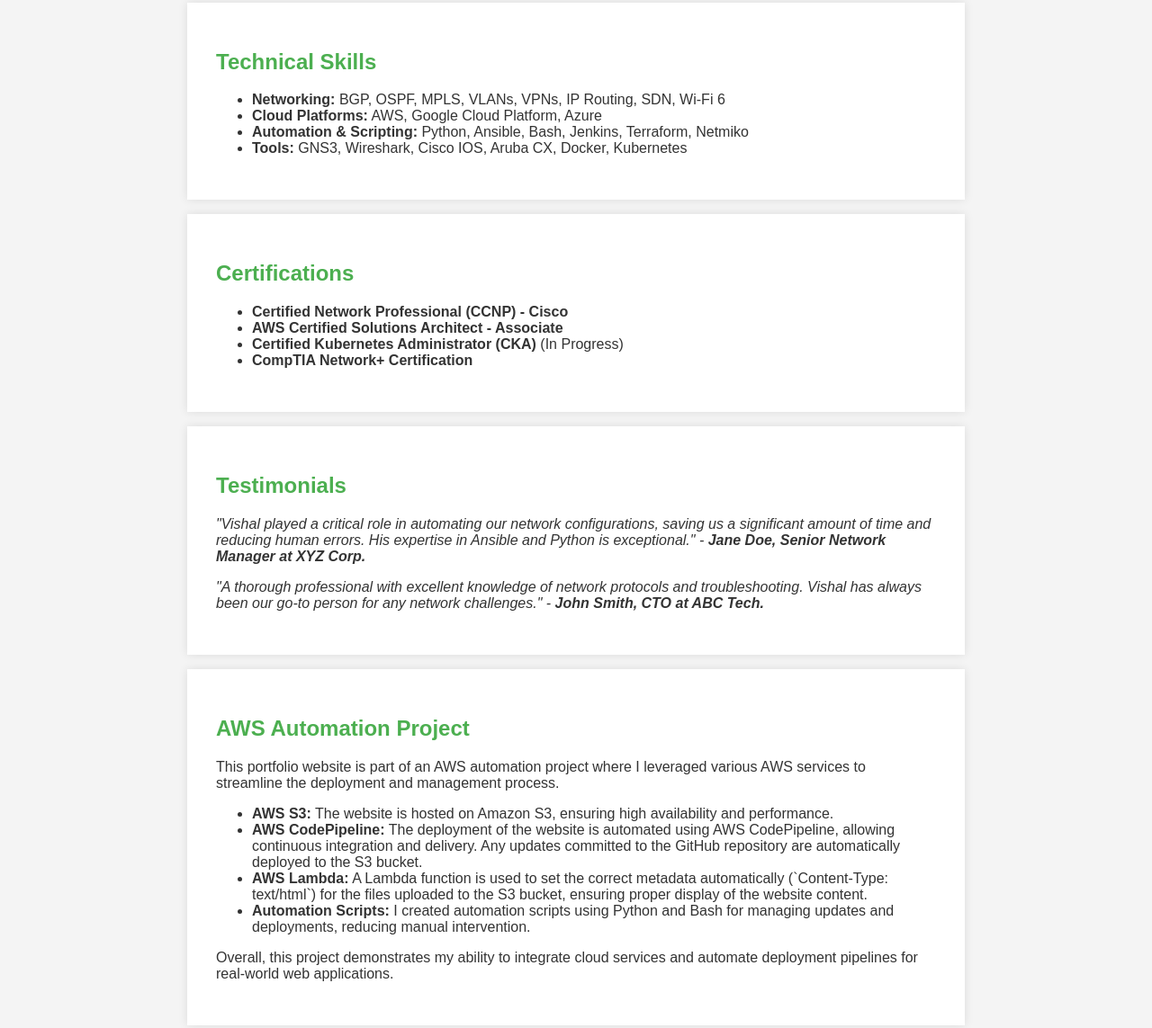
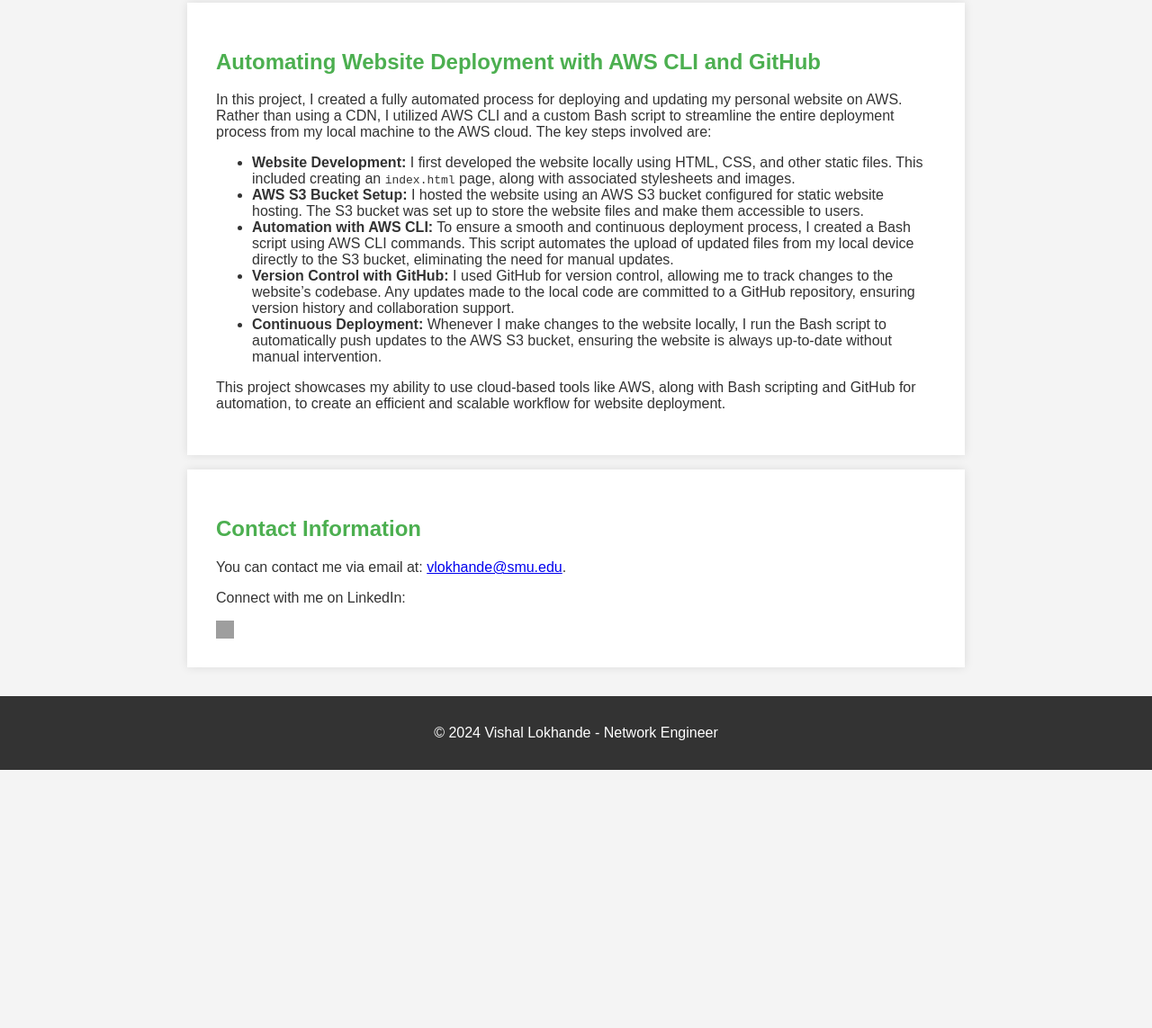
Before and after one commit to VishalLokh/my-website, a plain HTML site: page index.html in a window 1280 px wide. Shown: the part 1008-2151 px from the top of the page at 90% size. After the commit the page ends 1864 px from the top, so only its background shows below. Drawn offline with Linux system fonts and the light colour scheme; grey boxes are pictures that could not be loaded.

Commit message:
Update index.html

```diff
--- a/index.html
+++ b/index.html
@@ -14,25 +14,20 @@
             <ul>
                 <li><a href="#about">About</a></li>
                 <li><a href="#projects">Projects</a></li>
-                <li><a href="#skills">Skills</a></li>
-                <li><a href="#certifications">Certifications</a></li>
-                <li><a href="#testimonials">Testimonials</a></li>
                 <li><a href="#contact">Contact</a></li>
             </ul>
         </nav>
     </header>
 
-    <!-- About Me Section -->
     <section id="about">
         <h2>About Me</h2>
-        <!-- Updated with the correct image URL from your S3 bucket -->
-        <img src="https://vishal-lokhande.com/profile-pic.jpg" alt="Vishal Lokhande Profile Picture" width="120" height="120" style="border-radius: 50%;">
+        <!-- Add your profile image here with updated size -->
+        <img src="https://d3lzuqgnonxgai.cloudfront.net/path_to_image/Vishal.jpeg" alt="Vishal Lokhande Profile Picture" width="120" height="120" style="border-radius: 50%;">
         <p>Hello! I'm Vishal Lokhande, a Network Engineer with expertise in designing, deploying, and maintaining network infrastructures. I hold a Master's degree in Network Engineering from Southern Methodist University, where I gained hands-on experience with a wide range of networking technologies, including switching, routing, network automation, and cloud networking.</p>
-        <p>Throughout my career, I have worked with organizations to implement robust network solutions, troubleshoot complex network issues, and optimize network performance. I'm passionate about automating network configurations using tools like Python and Ansible, and I'm always eager to explore new technologies in the fields of networking and cloud infrastructure.</p>
-        <p>Currently, I'm based in Dallas, TX, and I'm actively looking for opportunities further to grow my skills in network engineering and automation.</p>
+        <p>Throughout my career, I have worked with various organizations to implement robust network solutions, troubleshoot complex network issues, and optimize network performance. I'm passionate about automating network configurations using tools like Python and Ansible, and I'm always eager to explore new technologies in the fields of networking and cloud infrastructure.</p>
+        <p>Currently, I'm based in Dallas, TX, and I'm actively looking for opportunities to further grow my skills in network engineering and automation.</p>
     </section>
 
-    <!-- Projects Section -->
     <section id="projects">
         <h2>My Projects</h2>
         <p>Here are a few of the projects I have worked on:</p>
@@ -44,59 +39,31 @@
         </ul>
     </section>
 
-    <!-- Skills Section -->
-    <section id="skills">
-        <h2>Technical Skills</h2>
+    <!-- New Section about the AWS CLI & GitHub automation project -->
+    <section id="website-project">
+        <h2>Automating Website Deployment with AWS CLI and GitHub</h2>
+        <p>In this project, I created a fully automated process for deploying and updating my personal website on AWS. Rather than using a CDN, I utilized AWS CLI and a custom Bash script to streamline the entire deployment process from my local machine to the AWS cloud. The key steps involved are:</p>
         <ul>
-            <li><strong>Networking:</strong> BGP, OSPF, MPLS, VLANs, VPNs, IP Routing, SDN, Wi-Fi 6</li>
-            <li><strong>Cloud Platforms:</strong> AWS, Google Cloud Platform, Azure</li>
-            <li><strong>Automation & Scripting:</strong> Python, Ansible, Bash, Jenkins, Terraform, Netmiko</li>
-            <li><strong>Tools:</strong> GNS3, Wireshark, Cisco IOS, Aruba CX, Docker, Kubernetes</li>
+            <li><strong>Website Development:</strong> I first developed the website locally using HTML, CSS, and other static files. This included creating an <code>index.html</code> page, along with associated stylesheets and images.</li>
+            <li><strong>AWS S3 Bucket Setup:</strong> I hosted the website using an AWS S3 bucket configured for static website hosting. The S3 bucket was set up to store the website files and make them accessible to users.</li>
+            <li><strong>Automation with AWS CLI:</strong> To ensure a smooth and continuous deployment process, I created a Bash script using AWS CLI commands. This script automates the upload of updated files from my local device directly to the S3 bucket, eliminating the need for manual updates.</li>
+            <li><strong>Version Control with GitHub:</strong> I used GitHub for version control, allowing me to track changes to the website’s codebase. Any updates made to the local code are committed to a GitHub repository, ensuring version history and collaboration support.</li>
+            <li><strong>Continuous Deployment:</strong> Whenever I make changes to the website locally, I run the Bash script to automatically push updates to the AWS S3 bucket, ensuring the website is always up-to-date without manual intervention.</li>
         </ul>
+        <p>This project showcases my ability to use cloud-based tools like AWS, along with Bash scripting and GitHub for automation, to create an efficient and scalable workflow for website deployment.</p>
     </section>
 
-    <!-- Certifications Section -->
-    <section id="certifications">
-        <h2>Certifications</h2>
-        <ul>
-            <li><strong>Certified Network Professional (CCNP) - Cisco</strong></li>
-            <li><strong>AWS Certified Solutions Architect - Associate</strong></li>
-            <li><strong>Certified Kubernetes Administrator (CKA)</strong> (In Progress)</li>
-            <li><strong>CompTIA Network+ Certification</strong></li>
-        </ul>
-    </section>
-
-    <!-- Testimonials Section -->
-    <section id="testimonials">
-        <h2>Testimonials</h2>
-        <p><em>"Vishal played a critical role in automating our network configurations, saving us a significant amount of time and reducing human errors. His expertise in Ansible and Python is exceptional." - <strong>Jane Doe, Senior Network Manager at XYZ Corp.</strong></em></p>
-        <p><em>"A thorough professional with excellent knowledge of network protocols and troubleshooting. Vishal has always been our go-to person for any network challenges." - <strong>John Smith, CTO at ABC Tech.</strong></em></p>
-    </section>
-
-    <!-- AWS Automation Project Section -->
-    <section id="aws-automation">
-        <h2>AWS Automation Project</h2>
-        <p>This portfolio website is part of an AWS automation project where I leveraged various AWS services to streamline the deployment and management process.</p>
-        <ul>
-            <li><strong>AWS S3:</strong> The website is hosted on Amazon S3, ensuring high availability and performance.</li>
-            <li><strong>AWS CodePipeline:</strong> The deployment of the website is automated using AWS CodePipeline, allowing continuous integration and delivery. Any updates committed to the GitHub repository are automatically deployed to the S3 bucket.</li>
-            <li><strong>AWS Lambda:</strong> A Lambda function is used to set the correct metadata automatically (`Content-Type: text/html`) for the files uploaded to the S3 bucket, ensuring proper display of the website content.</li>
-            <li><strong>Automation Scripts:</strong> I created automation scripts using Python and Bash for managing updates and deployments, reducing manual intervention.</li>
-        </ul>
-        <p>Overall, this project demonstrates my ability to integrate cloud services and automate deployment pipelines for real-world web applications.</p>
-    </section>
-
-    <!-- Contact Information Section -->
     <section id="contact">
         <h2>Contact Information</h2>
         <p>You can contact me via email at: <a href="mailto:vlokhande@smu.edu">vlokhande@smu.edu</a>.</p>
+
+        <!-- LinkedIn section -->
         <p>Connect with me on LinkedIn:</p>
         <a href="https://www.linkedin.com/in/vishal-lokhande05/" target="_blank">
             <img src="https://d3lzuqgnonxgai.cloudfront.net/path_to_image/linkedin-logo.png" alt="LinkedIn Profile" width="20" height="20" style="vertical-align: middle;">
         </a>
     </section>
 
-    <!-- Footer Section -->
     <footer>
         <p>© 2024 Vishal Lokhande - Network Engineer</p>
     </footer>
```
